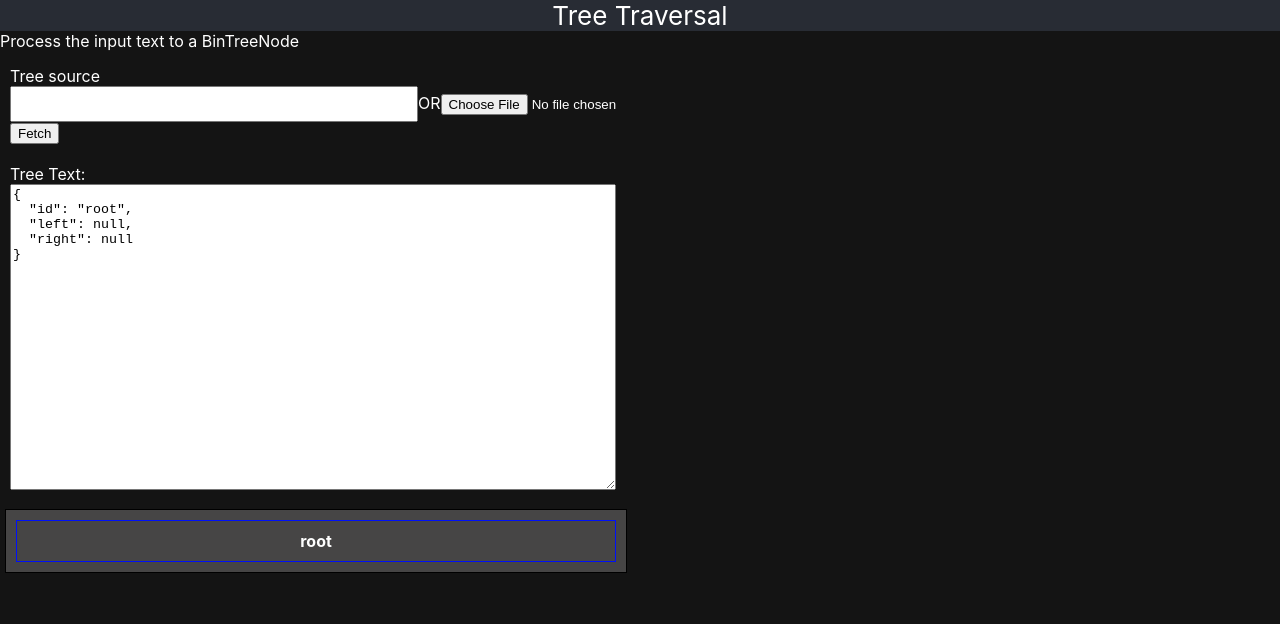
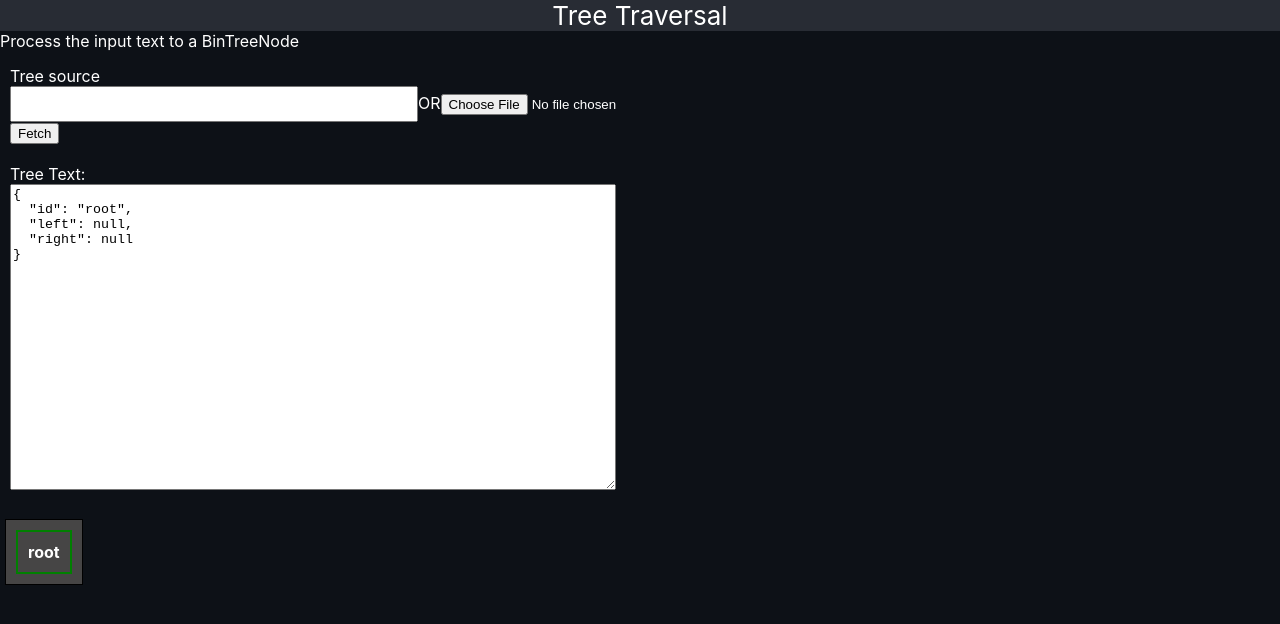
Before and after one commit to tocirml/array-to-tree, a React (Create React App) app: page / in a window 1280 px wide. Shown: the top 624 px of the page. Built offline with nearby package versions, Linux system fonts and the light colour scheme.

Commit message:
Add problem 3 solution, find smallest tree

```diff
--- a/src/App.scss
+++ b/src/App.scss
@@ -1,5 +1,5 @@
 .App {
-  background-color: rgb(20, 20, 20);
+  background-color: #0d1117;
   color: white;
   height: 100vh;
 }
--- a/src/components/Body.scss
+++ b/src/components/Body.scss
@@ -6,7 +6,9 @@
     padding: 10px;
     border: 1px solid black;
     background: rgb(70, 69, 69);
-    max-width: 600px;
+    max-width: 1200px;
     overflow-x: scroll;
+    position: absolute;
+    left: 0;
   }
 }
--- a/src/components/Body.tsx
+++ b/src/components/Body.tsx
@@ -28,7 +28,10 @@ const BodyRenderer: React.FunctionComponent<BodyProps> = observer(props => {
         treeNode={props.appState.treeNode}
       />
       <div className="OutputContainer">
-        <TreeOutput treeNode={props.appState.treeNode} />
+        <TreeOutput
+          treeNode={props.appState.treeNode}
+          smallestTreeId={props.appState.smallestTreeId}
+        />
       </div>
     </main>
   );
--- a/src/components/TreeOutput.scss
+++ b/src/components/TreeOutput.scss
@@ -20,3 +20,7 @@
     }
   }
 }
+
+.smallest-subtree {
+  border: 2px solid green;
+}
--- a/src/components/TreeOutput.tsx
+++ b/src/components/TreeOutput.tsx
@@ -5,6 +5,7 @@ import './TreeOutput.scss';
 
 export interface TreeOutputProps {
   treeNode: BinTreeNode | null | undefined;
+  smallestTreeId: string | number;
 }
 
 export const TreeOutput: React.FunctionComponent<TreeOutputProps> = props => {
@@ -12,12 +13,22 @@ export const TreeOutput: React.FunctionComponent<TreeOutputProps> = props => {
     return <div className="treeNode"></div>;
   }
   return (
-    <div className="treeNode">
+    <div
+      className={`treeNode ${
+        props.smallestTreeId === props.treeNode.id && 'smallest-subtree'
+      }`}
+    >
       <div className="nodeId">{props.treeNode.id}</div>
       {props.treeNode.left || props.treeNode.right ? (
         <div className="nodeChildren">
-          <TreeOutput treeNode={props.treeNode.left} />
-          <TreeOutput treeNode={props.treeNode.right} />
+          <TreeOutput
+            treeNode={props.treeNode.left}
+            smallestTreeId={props.smallestTreeId}
+          />
+          <TreeOutput
+            treeNode={props.treeNode.right}
+            smallestTreeId={props.smallestTreeId}
+          />
         </div>
       ) : null}
     </div>
--- a/src/store/AppState.ts
+++ b/src/store/AppState.ts
@@ -4,6 +4,7 @@ import { observable, action, makeObservable } from 'mobx';
 import { IAppState } from './IAppState';
 import { BinTreeNode } from '../models/TreeNode';
 import { createContext } from 'react';
+import { findSmallestTreeId } from '../utils/binaryTreeUtils';
 
 export class AppState implements IAppState {
   @observable title = 'Tree Traversal';
@@ -11,6 +12,8 @@ export class AppState implements IAppState {
   @observable bodyMessage = 'Process the input text to a BinTreeNode';
 
   @observable treeNode = new BinTreeNode('root', null, null);
+
+  @observable smallestTreeId = 'root';
 
   constructor() {
     makeObservable(this);
@@ -20,6 +23,7 @@ export class AppState implements IAppState {
     this.title = newState.title;
     this.bodyMessage = newState.bodyMessage;
     this.treeNode = newState.treeNode;
+    this.smallestTreeId = findSmallestTreeId(newState.treeNode); //parse this
   }
 }
 
--- a/src/store/IAppState.d.ts
+++ b/src/store/IAppState.d.ts
@@ -4,6 +4,7 @@ interface IAppState {
   title: string;
   bodyMessage: string;
   treeNode: BinTreeNode;
+  smallestTreeId: string | number;
 
   setState(newState: IAppState);
 }
--- /dev/null
+++ b/src/utils/binaryTreeUtils.ts
@@ -0,0 +1,51 @@
+import { BinTreeNode } from '../models/TreeNode';
+
+// find the depth of the tree, for the other algorithms
+const findTreeDepth = (tree: BinTreeNode | null | undefined): number => {
+  if (!tree) return 0;
+  if (!tree.left && !tree.right) return 1;
+  return 1 + Math.max(findTreeDepth(tree.left), findTreeDepth(tree.right));
+};
+
+let nodeIds: any[] = [];
+
+const findDeepNodes = (
+  tree: BinTreeNode | null | undefined,
+  currentDepth: number,
+  treeDepth: number
+) => {
+  if (tree && !tree!.left && !tree!.right && currentDepth === treeDepth) {
+    nodeIds.push(tree!.id);
+    return true;
+  }
+  let left =
+    tree!.left && findDeepNodes(tree!.left, currentDepth + 1, treeDepth);
+  let right =
+    tree!.right && findDeepNodes(tree!.right, currentDepth + 1, treeDepth);
+
+  if (left || right) {
+    nodeIds.push(tree!.id);
+    return true;
+  }
+  return false;
+};
+
+const findRealId = (tree: BinTreeNode | null | undefined): any => {
+  if (!tree) return false;
+  let isOnLeft = tree!.left && nodeIds.includes(tree!.left!.id),
+    isOnRight = tree!.right && nodeIds.includes(tree!.right!.id);
+  if ((isOnLeft && isOnRight) || (!tree!.left && !tree!.right)) return tree.id;
+  if (isOnLeft) {
+    return findRealId(tree!.left);
+  } else {
+    return findRealId(tree!.right);
+  }
+};
+
+export const findSmallestTreeId = (tree: BinTreeNode) => {
+  nodeIds = [];
+  const treeDepth = findTreeDepth(tree);
+  findDeepNodes(tree, 1, treeDepth);
+  console.log(nodeIds);
+  return findRealId(tree);
+};
```
